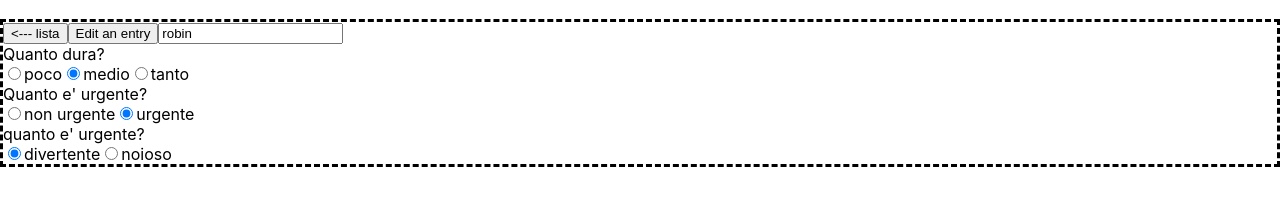
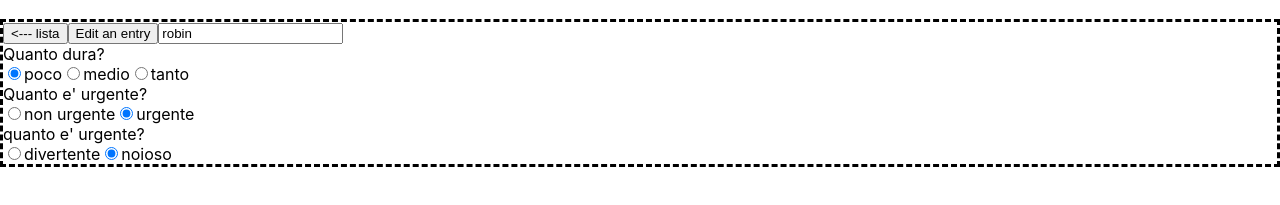
Before and after one commit to MarcoMaz/renato-do-list, a React (Create React App) app: page /main in a window 1280 px wide. Both pictures are taken after a click on the button "robin". Shown: the part 169-374 px from the top of the page. Built offline with nearby package versions, Linux system fonts and the light colour scheme.

Commit message:
fix( app ): fix initialValues

```diff
--- a/src/components/AddEditTask.tsx
+++ b/src/components/AddEditTask.tsx
@@ -60,9 +60,9 @@ const AddEditTask: FunctionComponent<AddEditTaskProps> = ({
       }),
     );
     setItemText('');
-    setSpeed(30);
-    setUrgency(50);
-    setFun(11);
+    setSpeed(1);
+    setUrgency(1);
+    setFun(1);
     setShowAddEditTask(false);
     setModifyTask(false);
   };
@@ -83,9 +83,9 @@ const AddEditTask: FunctionComponent<AddEditTaskProps> = ({
 
   // Go Back
   const handleGoBack = () => {
-    setSpeed(30);
-    setUrgency(50);
-    setFun(11);
+    setSpeed(1);
+    setUrgency(1);
+    setFun(1);
     setItemText('');
     setShowAddEditTask(false);
     setModifyTask(false);
--- a/src/components/Fun.tsx
+++ b/src/components/Fun.tsx
@@ -13,11 +13,11 @@ interface FunProps {
 const Fun: FunctionComponent<FunProps> = ({ fun, setFun }) => {
   const funOptions = [
     {
-      id: 11,
+      id: 1,
       label: 'divertente',
     },
     {
-      id: 121,
+      id: 3,
       label: 'noioso',
     },
   ];
@@ -27,7 +27,7 @@ const Fun: FunctionComponent<FunProps> = ({ fun, setFun }) => {
       <LabelIcon label="quanto e' urgente?" />
       {funOptions.map(({ label, id }, index) => {
         const handleChange = (e: { target: { value: string } }) => {
-          e.target.value === 'divertente' ? setFun(11) : setFun(121);
+          e.target.value === 'divertente' ? setFun(1) : setFun(3);
         };
         return (
           <RadioButton
--- a/src/components/Speed.tsx
+++ b/src/components/Speed.tsx
@@ -12,15 +12,15 @@ interface SpeedProps {
 const Speed: FunctionComponent<SpeedProps> = ({ speed, setSpeed }) => {
   const speedOptions = [
     {
-      id: 30,
+      id: 1,
       label: 'poco',
     },
     {
-      id: 2433,
+      id: 2,
       label: 'medio',
     },
     {
-      id: 666,
+      id: 3,
       label: 'tanto',
     },
   ];
@@ -31,11 +31,11 @@ const Speed: FunctionComponent<SpeedProps> = ({ speed, setSpeed }) => {
       {speedOptions.map(({ label, id }, index) => {
         const handleChange = (e: { target: { value: string } }) => {
           if (e.target.value === 'poco') {
-            setSpeed(30);
+            setSpeed(1);
           } else if (e.target.value === 'medio') {
-            setSpeed(2433);
+            setSpeed(2);
           } else {
-            setSpeed(666);
+            setSpeed(3);
           }
         };
         return (
--- a/src/components/Urgency.tsx
+++ b/src/components/Urgency.tsx
@@ -13,11 +13,11 @@ interface UrgencyProps {
 const Urgency: FunctionComponent<UrgencyProps> = ({ urgency, setUrgency }) => {
   const urgencyOptions = [
     {
-      id: 50,
+      id: 1,
       label: 'non urgente',
     },
     {
-      id: 1800,
+      id: 3,
       label: 'urgente',
     },
   ];
@@ -27,7 +27,7 @@ const Urgency: FunctionComponent<UrgencyProps> = ({ urgency, setUrgency }) => {
       <LabelIcon label="Quanto e' urgente?" />
       {urgencyOptions.map(({ label, id }, index) => {
         const handleChange = (e: { target: { value: string } }) => {
-          e.target.value === 'non urgente' ? setUrgency(50) : setUrgency(1800);
+          e.target.value === 'non urgente' ? setUrgency(1) : setUrgency(3);
         };
         return (
           <RadioButton
--- a/src/state/taskSlice.ts
+++ b/src/state/taskSlice.ts
@@ -22,10 +22,10 @@ const initialState: taskProps[] = [
     id: 0,
     label: 'batman',
     isCompleted: false,
-    speed: 666,
-    urgency: 50,
-    fun: 121,
-    total: 837,
+    speed: 3,
+    urgency: 1,
+    fun: 1,
+    total: 5,
     isClicked: false,
     isHighlighted: false,
   },
@@ -33,10 +33,10 @@ const initialState: taskProps[] = [
     id: 1,
     label: 'robin',
     isCompleted: false,
-    speed: 2433,
-    urgency: 1800,
-    fun: 11,
-    total: 4244,
+    speed: 1,
+    urgency: 3,
+    fun: 3,
+    total: 7,
     isClicked: false,
     isHighlighted: false,
   },
--- a/src/views/MainView.tsx
+++ b/src/views/MainView.tsx
@@ -22,9 +22,9 @@ export const MainView: FunctionComponent = () => {
   const tasksTodo = tasksTotal - tasksDone;
 
   const [itemText, setItemText] = useState('');
-  const [speed, setSpeed] = useState(30);
-  const [urgency, setUrgency] = useState(50);
-  const [fun, setFun] = useState(11);
+  const [speed, setSpeed] = useState(1);
+  const [urgency, setUrgency] = useState(1);
+  const [fun, setFun] = useState(1);
   const [editIndex, setEditIndex] = useState(0);
   const [showAddEditTask, setShowAddEditTask] = useState(false);
   const [modifyTask, setModifyTask] = useState(false);
```
